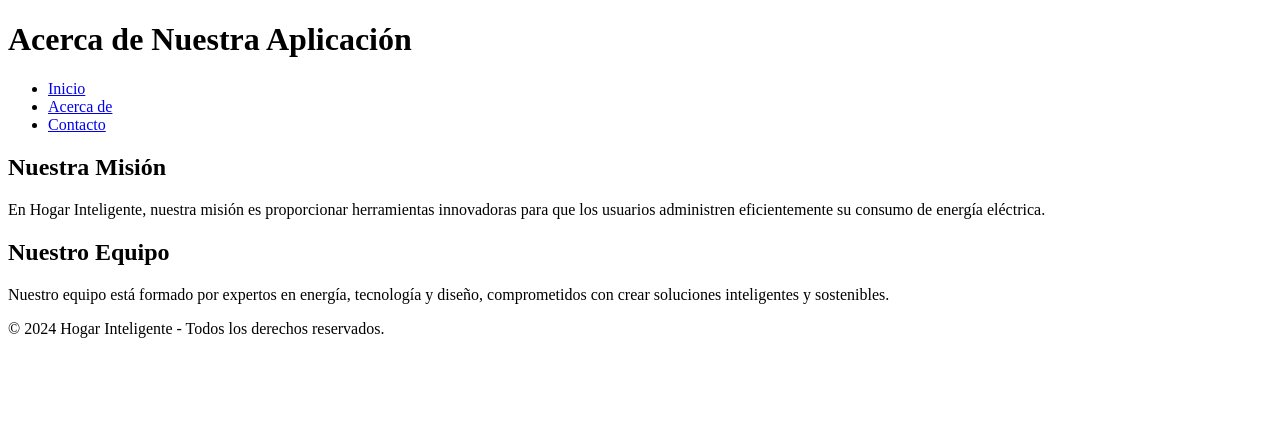
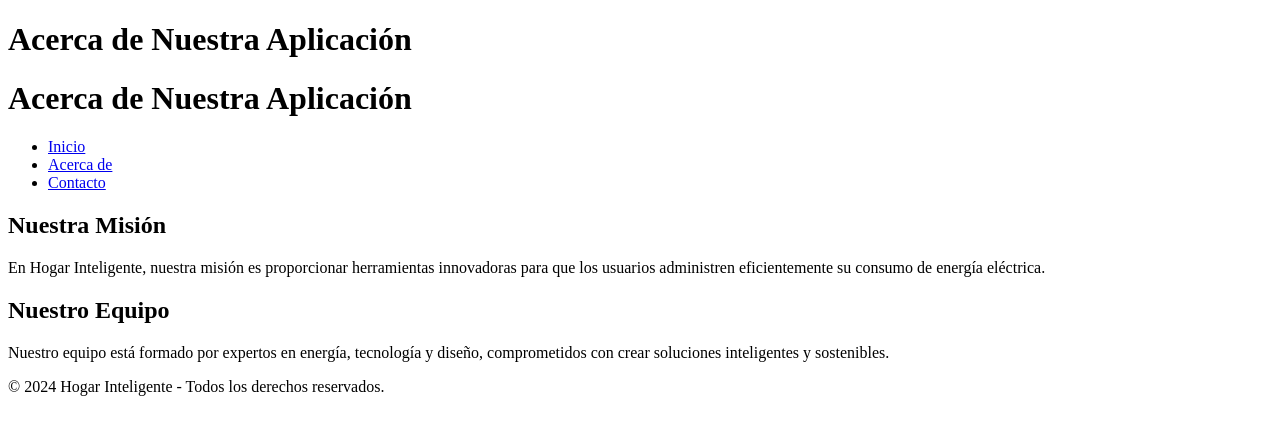
Before and after one commit to Gary199914/GestionEnergia, a plain HTML site: page about.html in a window 1280 px wide. Drawn offline with Linux system fonts and the light colour scheme.

Commit message:
Segundo commit y modificacion de index

```diff
--- a/about.html
+++ b/about.html
@@ -8,6 +8,8 @@
 <body>
     <header>
         <h1>Acerca de Nuestra Aplicación</h1>
+        <h1>Acerca de Nuestra Aplicación</h1>
+
     </header>
     <nav>
         <ul>
```
